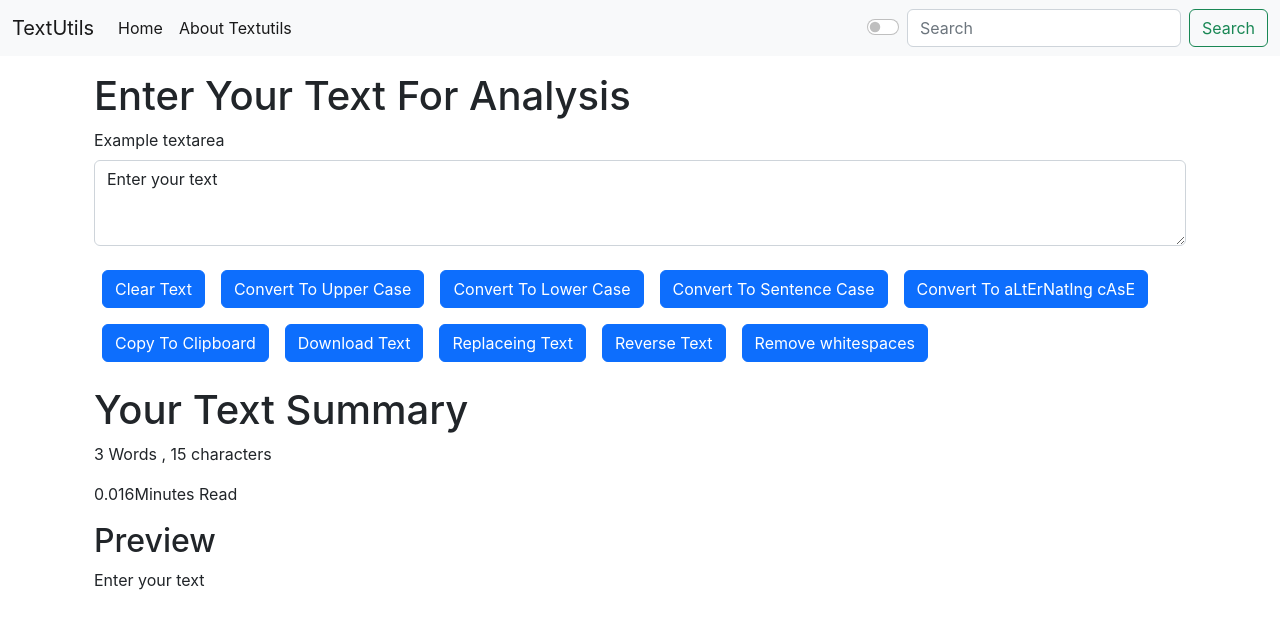
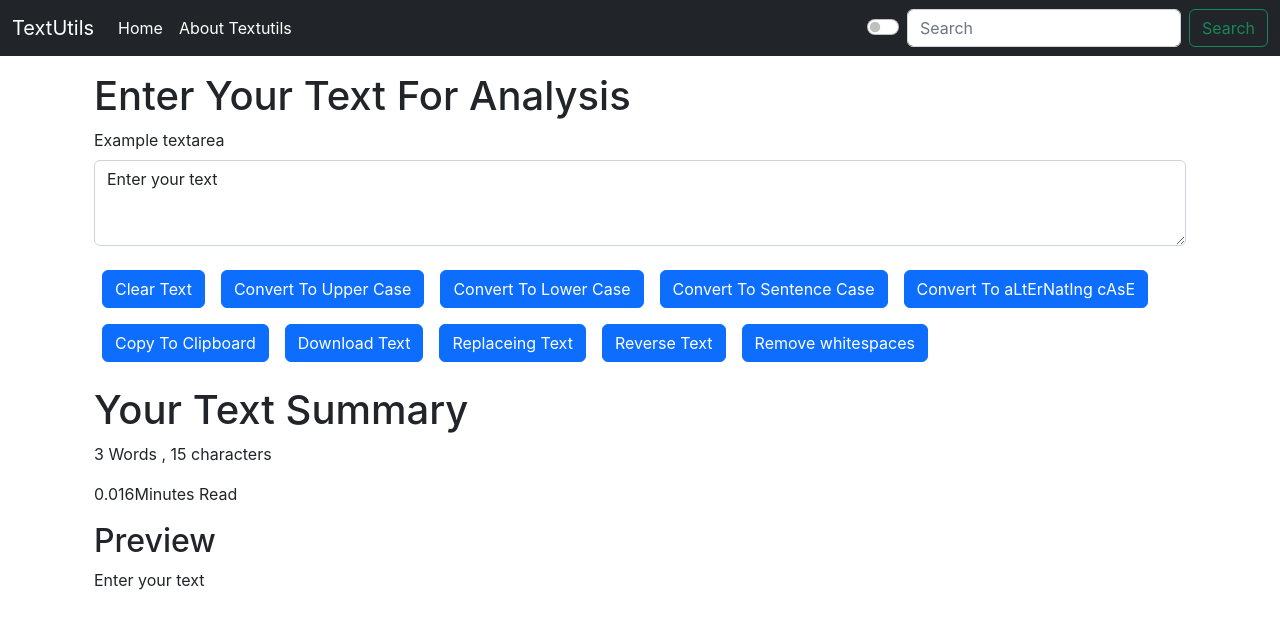
Before and after one commit to pranjal6314/React.js, a React (Create React App) app: page / in a window 1280 px wide. Shown: the top 628 px of the page. Built offline with nearby package versions, Linux system fonts and the light colour scheme.

Commit message:
adding toggleButton

```diff
--- a/src/App.js
+++ b/src/App.js
@@ -5,12 +5,23 @@ import TextForm from './components/TextForm';
 import About from './components/About';
 import React, {useState}from 'react';
 function App() {
-  const [mode,setMode]=useState("light");
+  const [mode1,setMode]=useState("dark");
+  const togglemode=()=>{
+    if(mode1==='light'){
+          setMode('dark')
+
+          document.body.style.backgroundColor='#a2b9bc'
+    }else{
+      setMode('light');
+      document.body.style.backgroundColor='#dac292'
+    }
+  }
+
   return (
 
    <>
      {/* <Navbar /> */}
-     <Navbar title="TextUtils" about="About Textutils" mode="mode"/>
+     <Navbar title="TextUtils" about="About Textutils" togglemode={togglemode} mode1={mode1}/>
      <div className="container my-3">
       <TextForm heading="Enter Your Text For Analysis"/>
       {/* <About/>  */}
--- a/src/components/Navbar.js
+++ b/src/components/Navbar.js
@@ -5,12 +5,10 @@ export default function Navbar(props) {
 
   return (
     <div>
-       <nav className="navbar navbar-expand-lg bg-light">
+       <nav className={`navbar navbar-expand-lg  navbar-${props.mode1} bg-${props.mode1}`}>
   <div className="container-fluid">
     <a className="navbar-brand" href="/">{props.title}</a>
-    <button className="navbar-toggler" type="button" data-bs-toggle="collapse" data-bs-target="#navbarSupportedContent" aria-controls="navbarSupportedContent" aria-expanded="false" aria-label="Toggle navigation">
-      <span className="navbar-toggler-icon"></span>
-    </button>
+
     <div className="collapse navbar-collapse" id="navbarSupportedContent">
       <ul className="navbar-nav me-auto mb-2 mb-lg-0">
         <li className="nav-item">
@@ -23,7 +21,7 @@ export default function Navbar(props) {
 
       </ul>
       <div className="form-check form-switch">
-        <input type="checkbox" className="form-check-input" id="customSwitch1"/>
+        <input type="checkbox" onClick={props.togglemode} className="form-check-input" id="customSwitch1"/>
         {/* <label className="custom-control-label" for="customSwitch1">Toggle this switch element</label> */}
     </div>
       <form className="d-flex" role="search">
```
